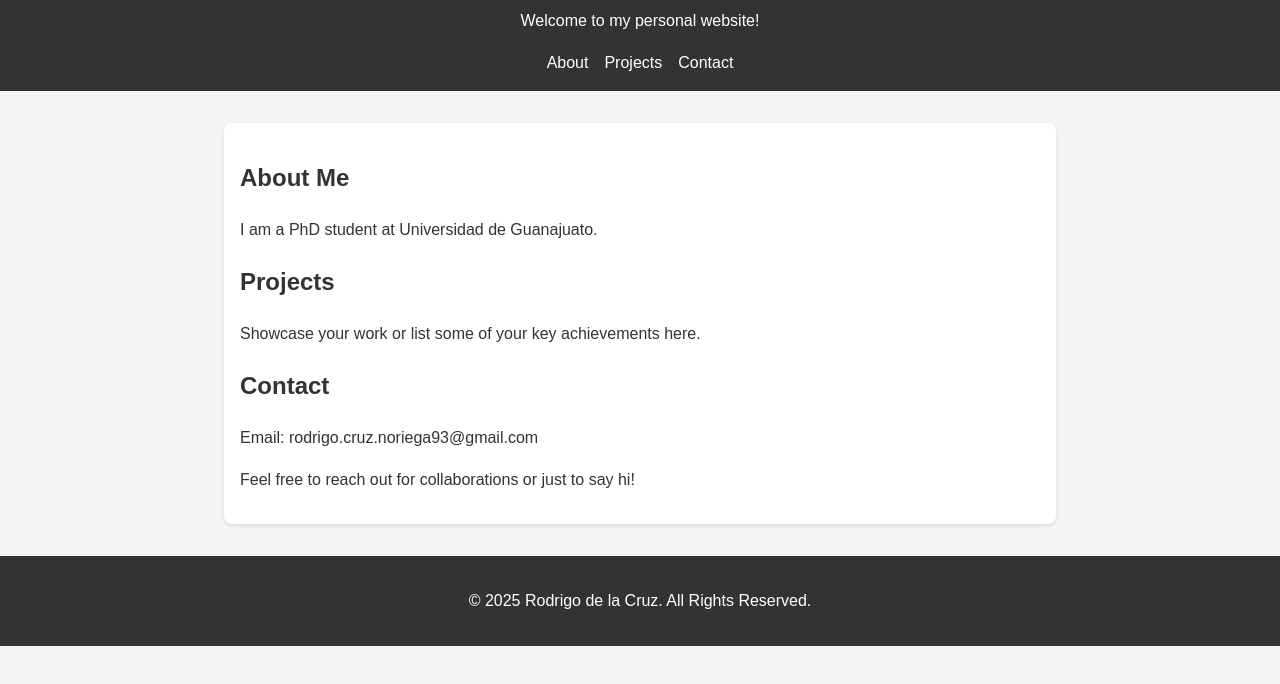
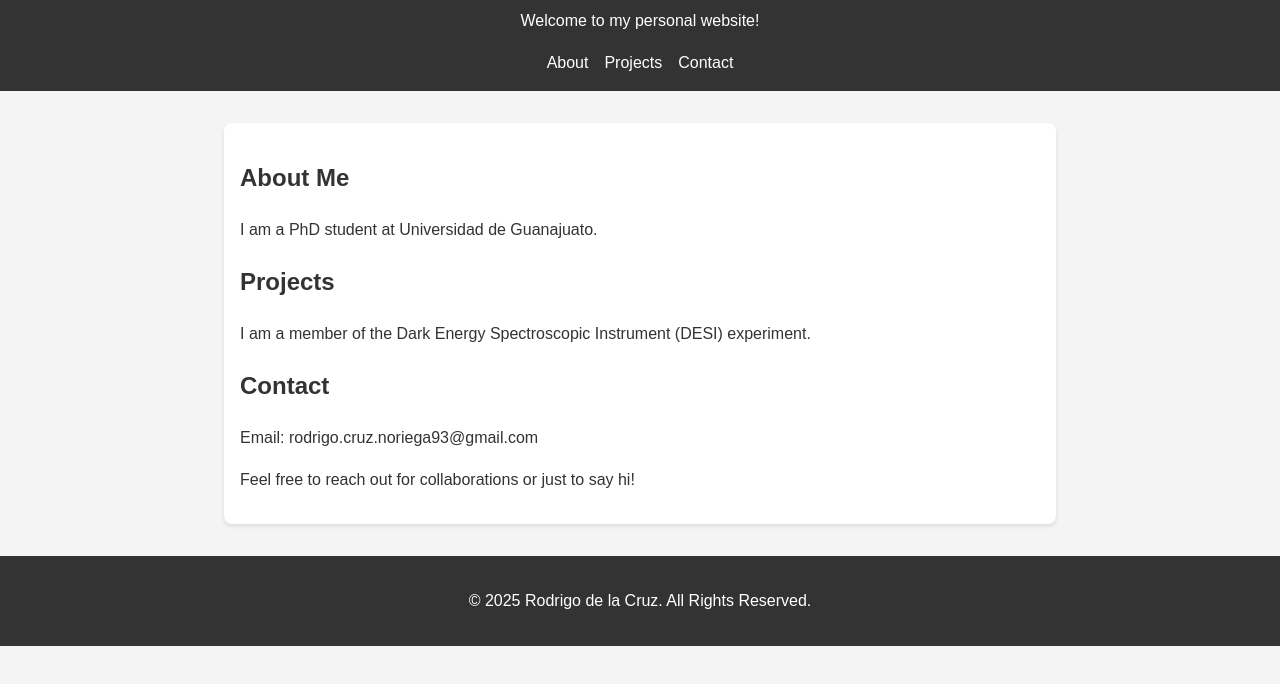
Before and after one commit to rodrigo9303/rodrigo9303.github.io, a plain HTML site: page index.html in a window 1280 px wide. Shown: the part 102-786 px from the top of the page. Drawn offline with Linux system fonts and the light colour scheme.

Commit message:
desi test0 version

```diff
--- a/index.html
+++ b/index.html
@@ -68,7 +68,7 @@
 
         <section id="projects">
             <h2>Projects</h2>
-            <p>Showcase your work or list some of your key achievements here.</p>
+            <p>I am a member of the Dark Energy Spectroscopic Instrument (DESI) experiment.</p>
         </section>
 
         <section id="contact">
```
